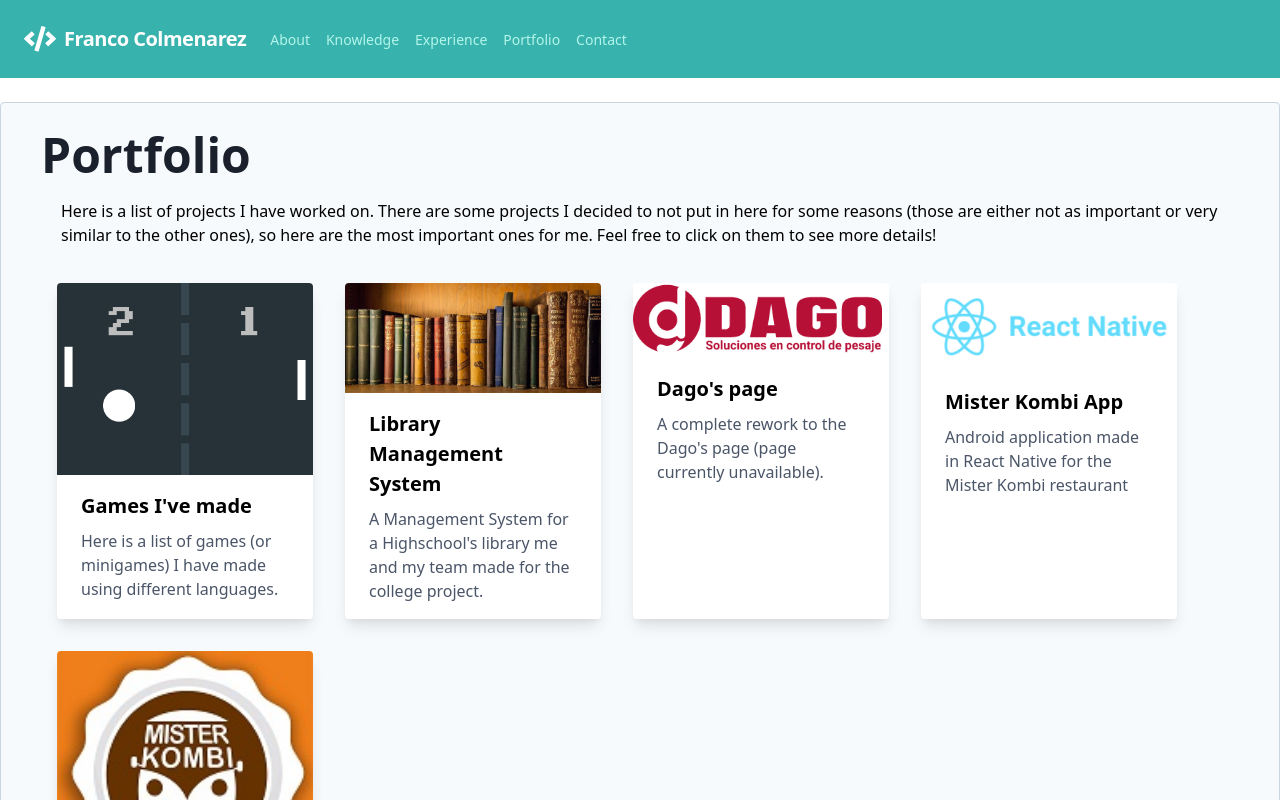
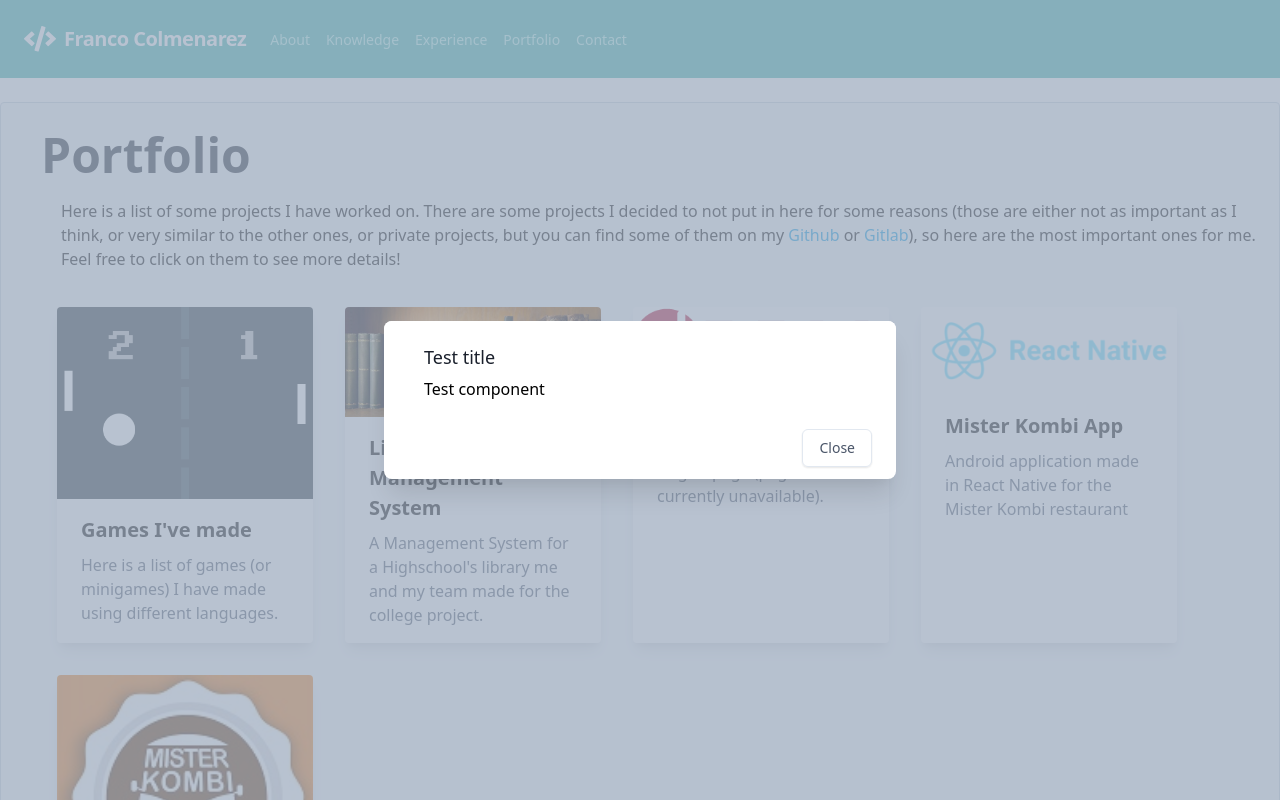
Before and after one commit to FranLMSP/new-portfolio, a Vue app: page /portfolio in a window 1280 px wide. Shown: the top 800 px of the page. Built offline with nearby package versions, Linux system fonts and the light colour scheme.

Commit message:
Creating a modal component

```diff
--- /dev/null
+++ b/src/components/Modal.vue
@@ -0,0 +1,87 @@
+<template>
+    <transition name="fade">
+      <div v-if="showModal" class="fixed z-10 inset-0 overflow-y-auto">
+        <div
+          class="flex items-end justify-center min-h-screen pt-4 px-4 pb-20 text-center sm:block sm:p-0"
+        >
+          <div class="fixed inset-0 transition-opacity">
+            <div class="absolute inset-0 bg-gray-500 opacity-75"></div>
+          </div>
+          <span
+            class="hidden sm:inline-block sm:align-middle sm:h-screen"
+          >&#8203;</span>
+          <div
+            class="inline-block align-bottom bg-white rounded-lg text-left overflow-hidden shadow-xl transform transition-all sm:my-8 sm:align-middle sm:max-w-lg sm:w-full"
+            role="dialog"
+            aria-modal="true"
+            aria-labelledby="modal-headline"
+          >
+            <div class="bg-white px-4 pt-5 pb-4 sm:p-6 sm:pb-4">
+              <div class="sm:flex sm:items-start">
+                <div class="mt-3 text-center sm:mt-0 sm:ml-4 sm:text-left">
+                  <h3
+                    class="text-lg leading-6 font-medium text-gray-900"
+                    id="modal-headline"
+                  >
+                    {{ title }}
+                  </h3>
+                  <div class="mt-2">
+                    <slot></slot>
+                  </div>
+                </div>
+              </div>
+            </div>
+            <div
+              class="bg-gray-50 px-4 py-3 sm:px-6 sm:flex sm:flex-row-reverse"
+            >
+              <span
+                class="mt-3 flex w-full rounded-md shadow-sm sm:mt-0 sm:w-auto"
+              >
+                <button
+                  type="button"
+                  class="inline-flex justify-center w-full rounded-md border border-gray-300 px-4 py-2 bg-white text-base leading-6 font-medium text-gray-700 shadow-sm hover:text-gray-500 focus:outline-none focus:border-blue-300 focus:shadow-outline-blue transition ease-in-out duration-150 sm:text-sm sm:leading-5"
+                  @click="showModal = false"
+                >
+                  Close
+                </button>
+              </span>
+            </div>
+          </div>
+        </div>
+      </div>
+    </transition>
+</template>
+
+
+<script>
+
+export default {
+    name: 'Modal',
+    props: ['title'],
+    data() {
+        return {
+            showModal: true
+        }
+    },
+    methods: {
+        modalToggle(val) {
+            this.$emit('modal-toggle', val)
+        }
+    }
+}
+
+</script>
+
+<style>
+.fade-enter-from,
+.fade-leave-to {
+  opacity: 0;
+  transition: ease 0.2s;
+}
+
+.fade-leave-from,
+.fade-enter-to {
+  opacity: 1;
+  transition: ease 0.2s;
+}
+</style>
--- /dev/null
+++ b/src/components/portfolio/Test.vue
@@ -0,0 +1,13 @@
+<template>
+    <div>
+        <p>Test component</p>
+    </div>
+</template>
+
+<script>
+
+export default {
+    name: 'Test'
+}
+
+</script>
--- a/src/views/Portfolio.vue
+++ b/src/views/Portfolio.vue
@@ -4,10 +4,13 @@
       <div class="mb-8">
         <h2 class="text-gray-900 font-bold text-5xl mb-2">Portfolio</h2>
         <p class="mb-5 pl-5">
-          Here is a list of projects I have worked on.
+          Here is a list of some projects I have worked on.
           There are some projects I decided to not put in here for some reasons
-          (those are either not as important or very similar to the other ones),
-          so here are the most important ones for me.
+          (those are either not as important as I think, or very similar to the other ones,
+          or private projects, but you can find some of them on my
+          <a target="_blank" href="https://github.com/FranLMSP" style="color:#039be5;">Github</a>
+          or <a target="_blank" href="https://gitlab.com/FranLMSP" style="color:#039be5;" >Gitlab</a>),
+          so here are the most important ones for me. <br>
           Feel free to click on them to see more details!
         </p>
 
@@ -67,7 +70,9 @@
             </div>
         </div>
 
-
+        <modal :title="modalTitle" v-model:showModal="showModal" @modal-toggle="val => showModal = val">
+            <test></test>
+        </modal>
 
       </div>
     </div>
@@ -77,9 +82,27 @@
 
 <script>
 
+import Modal from '../components/Modal'
+import Test from '../components/portfolio/Test'
+
 export default {
   name: 'Experience',
+  data() {
+    return {
+      showModal: false,
+      portfolioName: 'none',
+      modalTitle: "Test title"
+    }
+  },
+  methods: {
+    selectPortfolio(title, name) {
+      this.modalTitle = title
+      this.portfolioName = name
+    }
+  },
   components: {
+    Modal,
+    Test,
   }
 }
 
```
